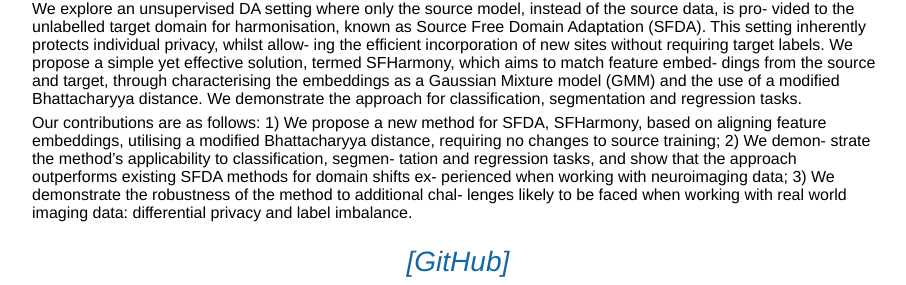
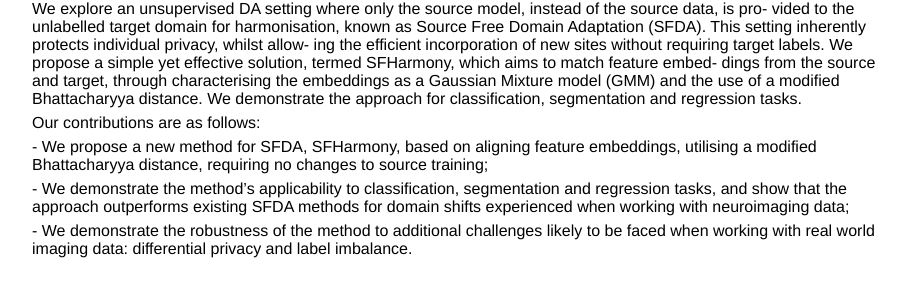
Before and after one commit to nkdinsdale/sfharmony_proj, a plain HTML site: page index.html in a window 1280 px wide. Shown: the part 2057-2342 px from the top of the page, without its empty margins (186-1092 px from the left). Drawn offline with Linux system fonts and the light colour scheme; a script that the page names is missing.

Commit message:
Add files via upload

```diff
--- a/index.html
+++ b/index.html
@@ -290,16 +290,40 @@
 		<center>
 			<tr>
 				<td>
-					Our contributions are as follows: 1) We propose a new
-					method for SFDA, SFHarmony, based on aligning feature
-					embeddings, utilising a modified Bhattacharyya distance,
-					requiring no changes to source training; 2) We demon-
-					strate the method’s applicability to classification, segmen-
-					tation and regression tasks, and show that the approach
-					outperforms existing SFDA methods for domain shifts ex-
-					perienced when working with neuroimaging data; 3) We
-					demonstrate the robustness of the method to additional chal-
-					lenges likely to be faced when working with real world
+					Our contributions are as follows:
+				</td>
+			</tr>
+		</center>
+	</table>
+	<table align=center width=850px>
+		<center>
+			<tr>
+				<td>
+					- We propose a new method for SFDA, SFHarmony, based on aligning feature
+	embeddings, utilising a modified Bhattacharyya distance,
+	requiring no changes to source training;
+				</td>
+			</tr>
+		</center>
+	</table>
+
+	<table align=center width=850px>
+		<center>
+			<tr>
+				<td>
+					- We demonstrate the method’s applicability to classification, segmentation and regression tasks, and show that the approach
+	outperforms existing SFDA methods for domain shifts experienced when working with neuroimaging data;
+				</td>
+			</tr>
+		</center>
+	</table>
+
+	<table align=center width=850px>
+		<center>
+			<tr>
+				<td>
+
+					-  We demonstrate the robustness of the method to additional challenges likely to be faced when working with real world
 					imaging data: differential privacy and label imbalance.
 				</td>
 			</tr>
```
